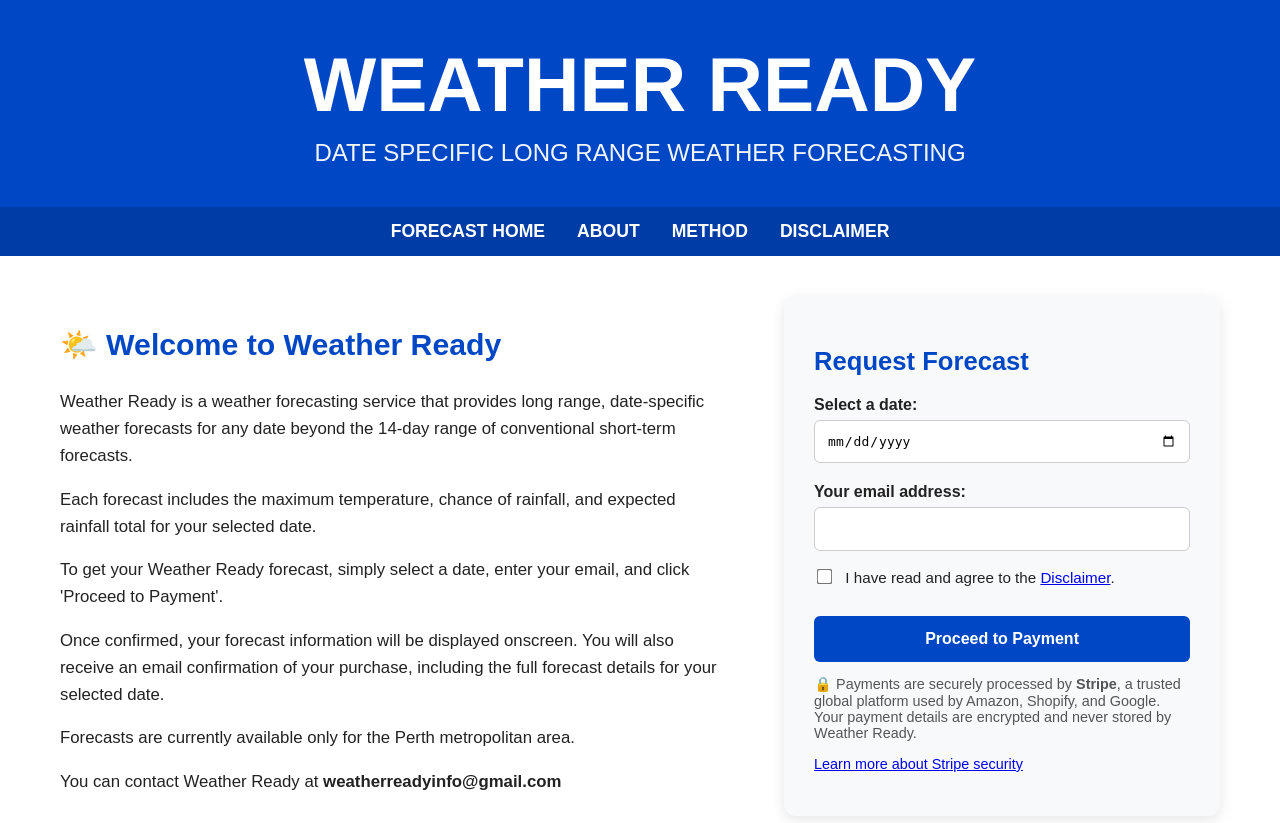
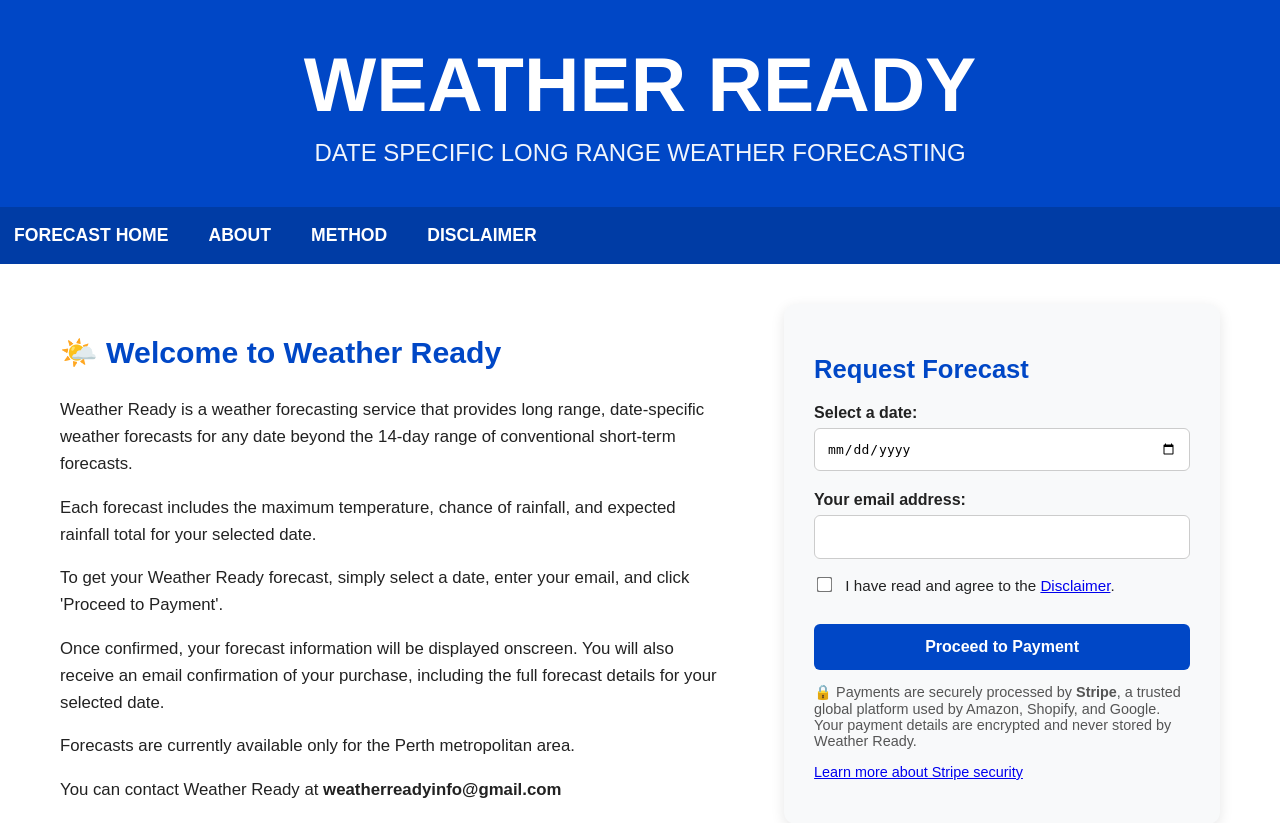
Before and after one commit to jack292929292/weatherready-site, a Flask app: page / in a window 1280 px wide. Shown: the top 823 px of the page. Run offline with Flask 3, Linux system fonts and the light colour scheme.

Commit message:
Update index.html

```diff
--- a/templates/index.html
+++ b/templates/index.html
@@ -51,17 +51,19 @@
 
     .subnav {
       display: flex;
-      justify-content: center;
-      gap: 32px;
-      padding: 14px 10px;
+      justify-content: flex-start;
+      padding: 12px 10px;
+      gap: clamp(10px, 4vw, 32px);
       white-space: nowrap;
     }
 
     .subnav a {
       color: white;
-      font-size: 1.1em;
+      font-size: clamp(0.9em, 3vw, 1.1em);
       font-weight: bold;
       text-decoration: none;
+      padding: 6px 4px;
+      flex-shrink: 0;
     }
 
     .subnav a:hover {
@@ -214,7 +216,7 @@
 
   <main>
 
-    <!-- Welcome Section FIRST -->
+    <!-- Welcome Section -->
     <div class="welcome">
       <h2>🌤️ Welcome to Weather Ready</h2>
       <p>Weather Ready is a weather forecasting service that provides long range, date-specific weather forecasts for any date beyond the 14-day range of conventional short-term forecasts.</p>
@@ -225,7 +227,7 @@
       <p>You can contact Weather Ready at <strong>weatherreadyinfo@gmail.com</strong></p>
     </div>
 
-    <!-- Forecast Form Box SECOND -->
+    <!-- Forecast Form Box -->
     <div class="form-box">
       <h2>Request Forecast</h2>
       <form action="/" method="post">
```
